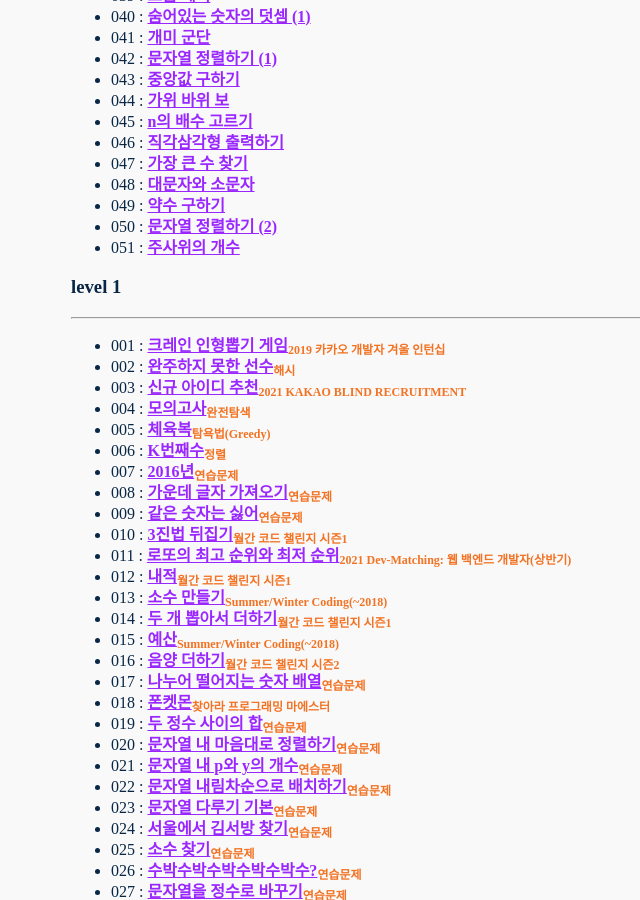
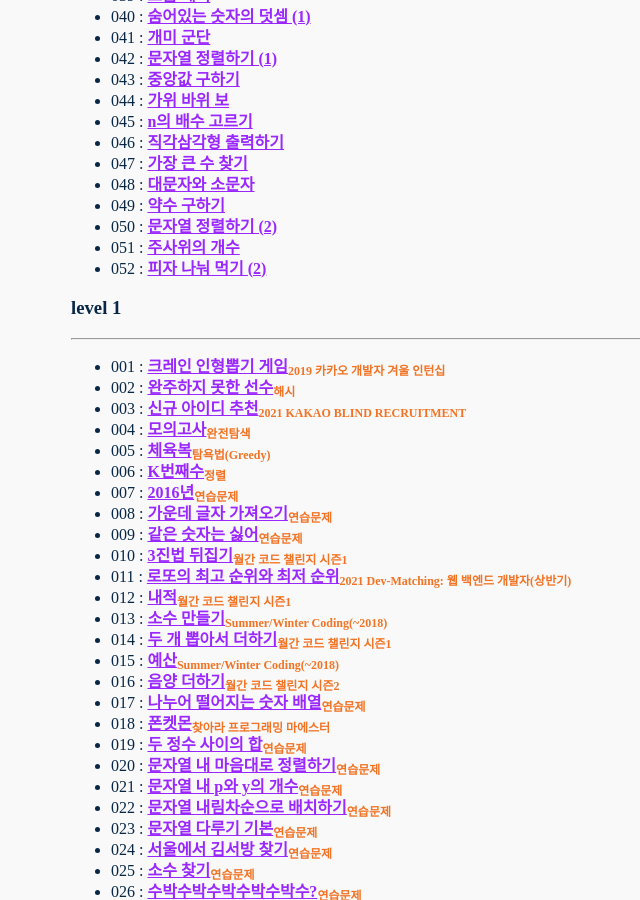
Before and after one commit to nimkoes/portfolio, a Jekyll site: the page built from _posts/2021-04-30-Programmers-Algorithm-Problem.md, in a window 1280 px wide and 900 px high, scrolled down 4305 px. Shown: the whole window, without its empty margins (169-809 px from the left). Built offline with Jekyll 4.4.1, drawn with Linux system fonts in a browser that asks for light colours.

Commit message:
풀이 추가

```diff
--- a/_posts/2021-04-30-Programmers-Algorithm-Problem.md
+++ b/_posts/2021-04-30-Programmers-Algorithm-Problem.md
@@ -114,6 +114,7 @@ author: "nimkoes"
 - 049 : [**<u>약수 구하기</u>**][link_level_0_049]
 - 050 : [**<u>문자열 정렬하기 (2)</u>**][link_level_0_050]
 - 051 : [**<u>주사위의 개수</u>**][link_level_0_051]
+- 052 : [**<u>피자 나눠 먹기 (2)</u>**][link_level_0_052]
 
 
 
```
